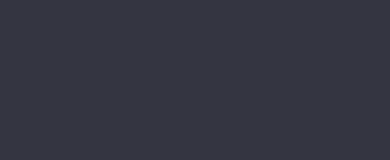
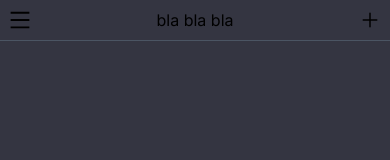
Before and after one commit to silasafra/chat-gpt-clone, a Next.js app: page / in a window 390 px wide. Shown: the top 160 px of the page. Built offline with nearby package versions, Linux system fonts and the light colour scheme.

Commit message:
scope header done

```diff
--- a/src/app/page.tsx
+++ b/src/app/page.tsx
@@ -1,11 +1,13 @@
 'use client';
 
+import { Header } from '@/components/Header';
 import { SideBar } from '@/components/Sidebar';
 import { useState } from 'react';
 
 const Page = () => {
   const [sidebarOpened, setSidebarOpened] = useState(false);
 
+  const openSidebar = () => setSidebarOpened(true);
   const closeSidebar = () => {
     setSidebarOpened(false);
   };
@@ -22,7 +24,13 @@ const Page = () => {
       >
         <div className="w-16 h-96 bg-red-600 mt-2">...</div>
       </SideBar>
-      <section className=" flex flex-col w-full"></section>
+      <section className=" flex flex-col w-full">
+        <Header
+          openSidebarClick={openSidebar}
+          title={`bla bla bla`}
+          newChatClick={handleNewChat}
+        />
+      </section>
     </main>
   );
 };
--- a/src/components/Header.Tsx
+++ b/src/components/Header.Tsx
@@ -0,0 +1,21 @@
+import IconMenu from './icons/IconMenu';
+import IconAdd from './icons/iconAdd';
+
+type Props = {
+  openSidebarClick: () => void;
+  title: string;
+  newChatClick: () => void;
+};
+export const Header = ({ openSidebarClick, title, newChatClick }: Props) => {
+  return (
+    <header className="flex justify-between items-center w-full border-b border-b-gray-600 p-2 md:hidden">
+      <div onClick={openSidebarClick} className="">
+        <IconMenu width={24} height={24} />
+      </div>
+      <div className="mx-2 truncate">{title}</div>
+      <div onClick={newChatClick} className="">
+        <IconAdd width={24} height={24} />
+      </div>
+    </header>
+  );
+};
--- /dev/null
+++ b/src/components/icons/IconMenu.tsx
@@ -0,0 +1,18 @@
+// icon:menu | Ant Design Icons https://ant.design/components/icon/ | Ant Design
+import * as React from 'react';
+
+function IconMenu(props: React.SVGProps<SVGSVGElement>) {
+  return (
+    <svg
+      viewBox="0 0 1024 1024"
+      fill="currentColor"
+      height="1em"
+      width="1em"
+      {...props}
+    >
+      <path d="M904 160H120c-4.4 0-8 3.6-8 8v64c0 4.4 3.6 8 8 8h784c4.4 0 8-3.6 8-8v-64c0-4.4-3.6-8-8-8zm0 624H120c-4.4 0-8 3.6-8 8v64c0 4.4 3.6 8 8 8h784c4.4 0 8-3.6 8-8v-64c0-4.4-3.6-8-8-8zm0-312H120c-4.4 0-8 3.6-8 8v64c0 4.4 3.6 8 8 8h784c4.4 0 8-3.6 8-8v-64c0-4.4-3.6-8-8-8z" />
+    </svg>
+  );
+}
+
+export default IconMenu;
```
